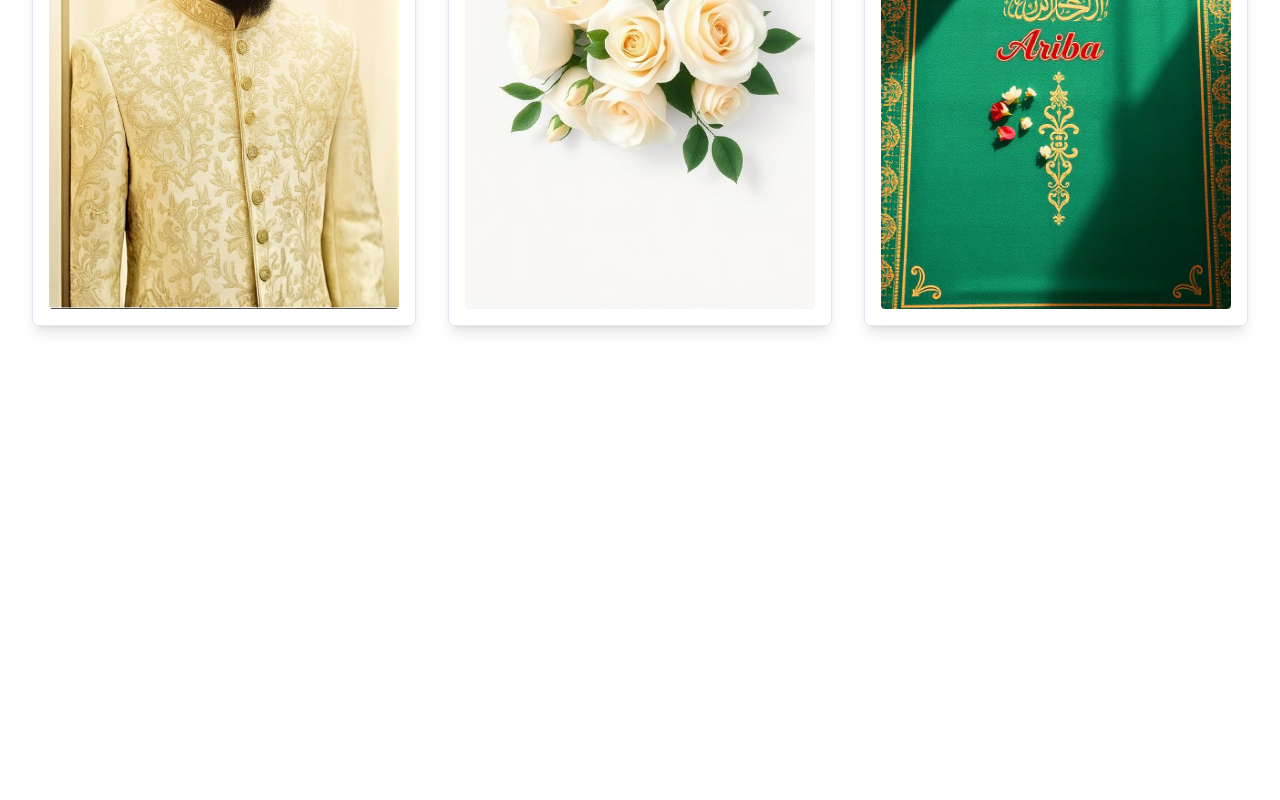
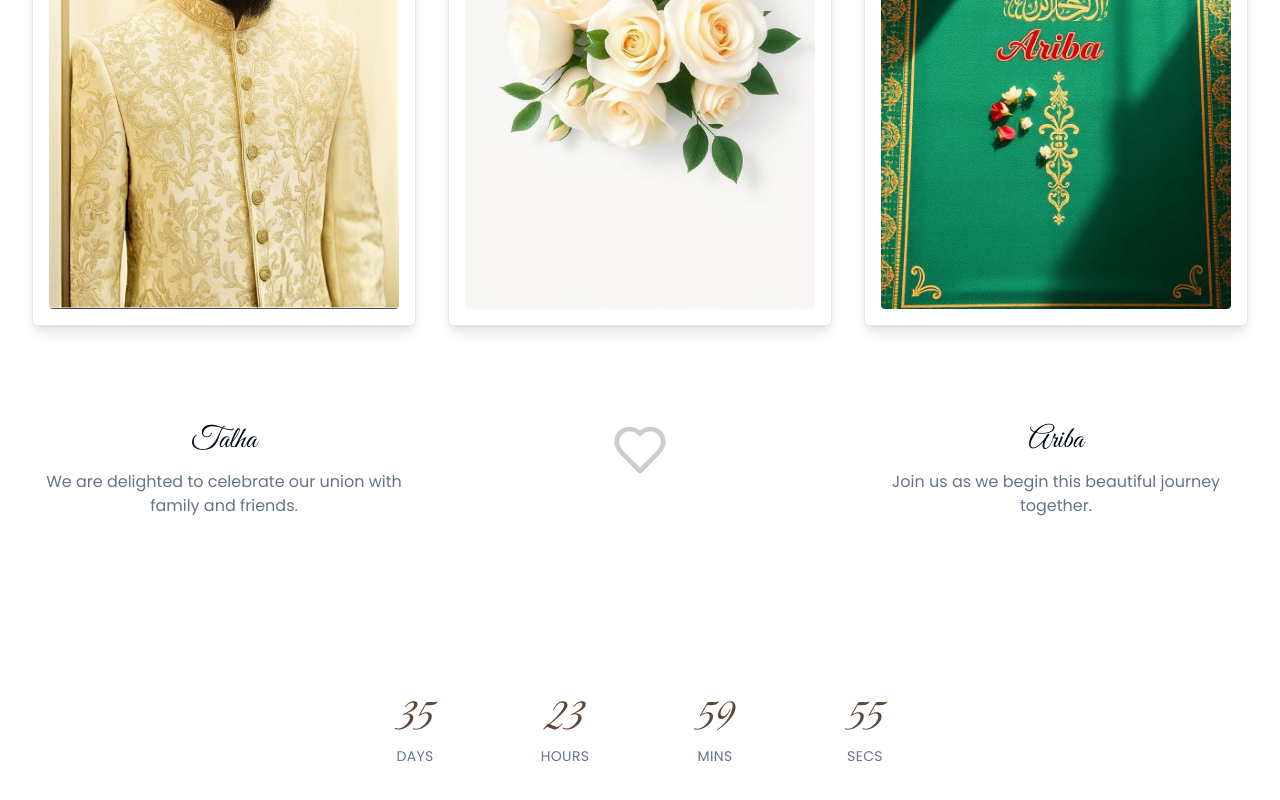
Before and after one commit to syedtalha88/love-pixel-perfect-page, a React (Vite) app: page / in a window 1280 px wide. Shown: the part 538-1338 px from the top of the page. Before the commit the page ends 1056 px from the top, so only its background shows below. Built offline with nearby package versions, Linux system fonts and the light colour scheme.

Commit message:
Add names and countdown section
Add a section for names below the images and a countdown timer for 36 days.

```diff
--- a/src/pages/Index.tsx
+++ b/src/pages/Index.tsx
@@ -1,6 +1,6 @@
+import { useEffect, useState } from "react";
 import { Heart } from "lucide-react";
 import heroBg from "@/assets/hero-floral-bg.jpg";
-import groom from "@/assets/groom-portrait.jpg";
 import bouquet from "@/assets/bouquet.jpg";
 import prayerMat from "@/assets/prayer-mat-ariba.jpg";
 
@@ -35,6 +35,72 @@ const Framed = ({ src, alt }: { src: string; alt: string }) => (
     />
   </figure>
 );
+
+const NamesSection = () => (
+  <section className="container mx-auto py-16 md:py-24" aria-labelledby="names-title">
+    <h2 id="names-title" className="sr-only">Bride and Groom</h2>
+    <div className="grid grid-cols-1 md:grid-cols-3 gap-8 items-start text-center">
+      <article className="space-y-3">
+        <h3 className="font-display text-3xl text-foreground">Talha</h3>
+        <p className="text-muted-foreground max-w-md mx-auto">
+          We are delighted to celebrate our union with family and friends.
+        </p>
+      </article>
+      <div className="hidden md:flex items-center justify-center">
+        <Heart className="text-foreground/20" size={56} />
+      </div>
+      <article className="space-y-3">
+        <h3 className="font-display text-3xl text-foreground">Ariba</h3>
+        <p className="text-muted-foreground max-w-md mx-auto">
+          Join us as we begin this beautiful journey together.
+        </p>
+      </article>
+    </div>
+  </section>
+);
+
+const Countdown = ({ daysFromNow = 36 }: { daysFromNow?: number }) => {
+  const [timeLeft, setTimeLeft] = useState({ days: 0, hours: 0, minutes: 0, seconds: 0 });
+
+  useEffect(() => {
+    const target = Date.now() + daysFromNow * 86_400_000; // ms in a day
+    const tick = () => {
+      const delta = Math.max(0, target - Date.now());
+      const days = Math.floor(delta / 86_400_000);
+      const hours = Math.floor((delta % 86_400_000) / 3_600_000);
+      const minutes = Math.floor((delta % 3_600_000) / 60_000);
+      const seconds = Math.floor((delta % 60_000) / 1_000);
+      setTimeLeft({ days, hours, minutes, seconds });
+    };
+    tick();
+    const timer = setInterval(tick, 1000);
+    return () => clearInterval(timer);
+  }, [daysFromNow]);
+
+  return (
+    <section className="container mx-auto py-12 md:py-20" aria-labelledby="countdown-title">
+      <h2 id="countdown-title" className="sr-only">Wedding Countdown</h2>
+      <div className="grid grid-cols-4 max-w-xl mx-auto gap-6 text-center">
+        <div className="space-y-1">
+          <div className="font-display text-4xl md:text-5xl text-accent-foreground">{timeLeft.days}</div>
+          <div className="text-sm uppercase tracking-wide text-muted-foreground">Days</div>
+        </div>
+        <div className="space-y-1">
+          <div className="font-display text-4xl md:text-5xl text-accent-foreground">{timeLeft.hours}</div>
+          <div className="text-sm uppercase tracking-wide text-muted-foreground">Hours</div>
+        </div>
+        <div className="space-y-1">
+          <div className="font-display text-4xl md:text-5xl text-accent-foreground">{timeLeft.minutes}</div>
+          <div className="text-sm uppercase tracking-wide text-muted-foreground">Mins</div>
+        </div>
+        <div className="space-y-1">
+          <div className="font-display text-4xl md:text-5xl text-accent-foreground">{timeLeft.seconds}</div>
+          <div className="text-sm uppercase tracking-wide text-muted-foreground">Secs</div>
+        </div>
+      </div>
+    </section>
+  );
+};
 
 const Index = () => {
   return (
@@ -72,8 +138,11 @@ const Index = () => {
           </div>
         </section>
 
-        {/* Spacer to balance the hero overlap */}
-        <section className="py-16 md:py-24" />
+        {/* Names Section */}
+        <NamesSection />
+
+        {/* Countdown Section - 36 days from now */}
+        <Countdown daysFromNow={36} />
       </main>
     </>
   );
```
